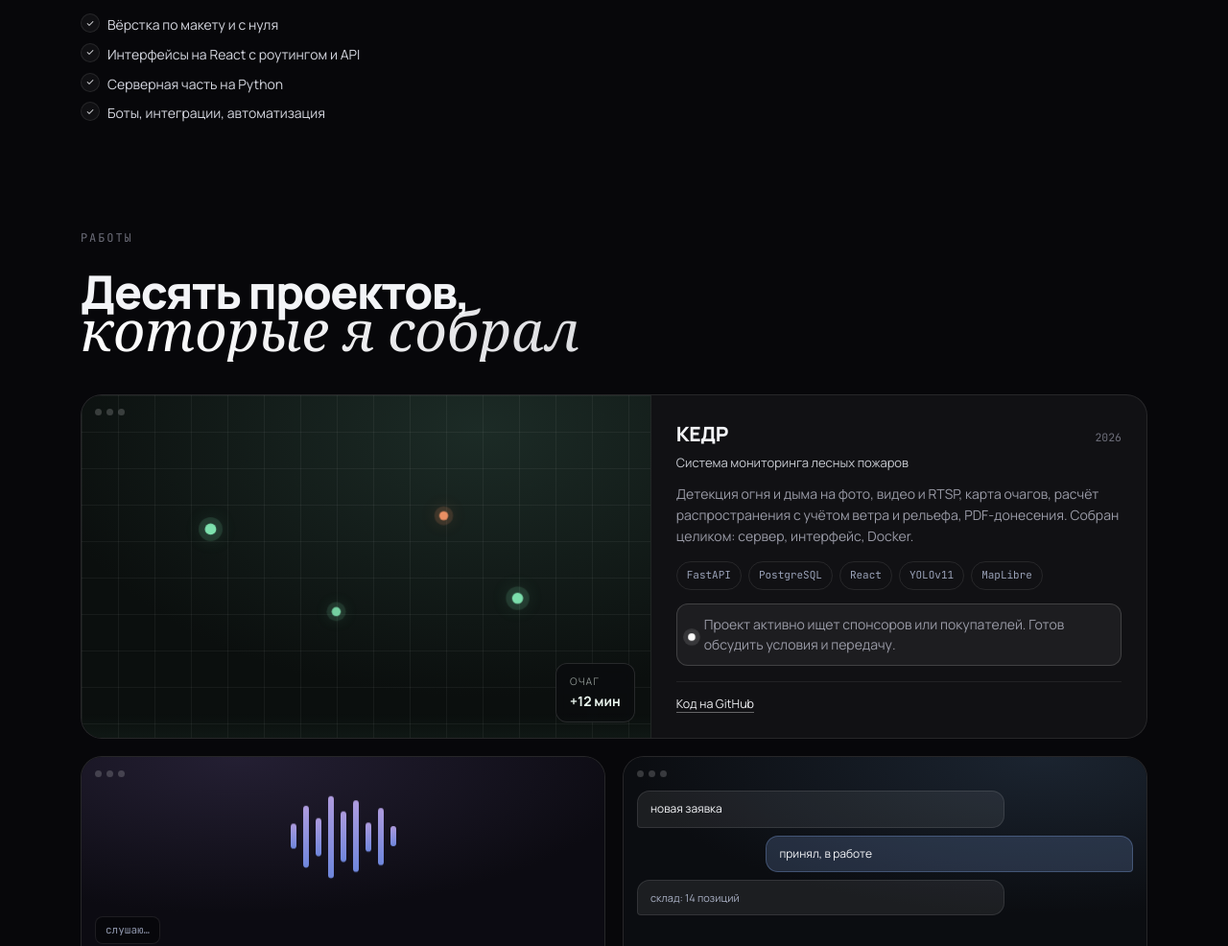
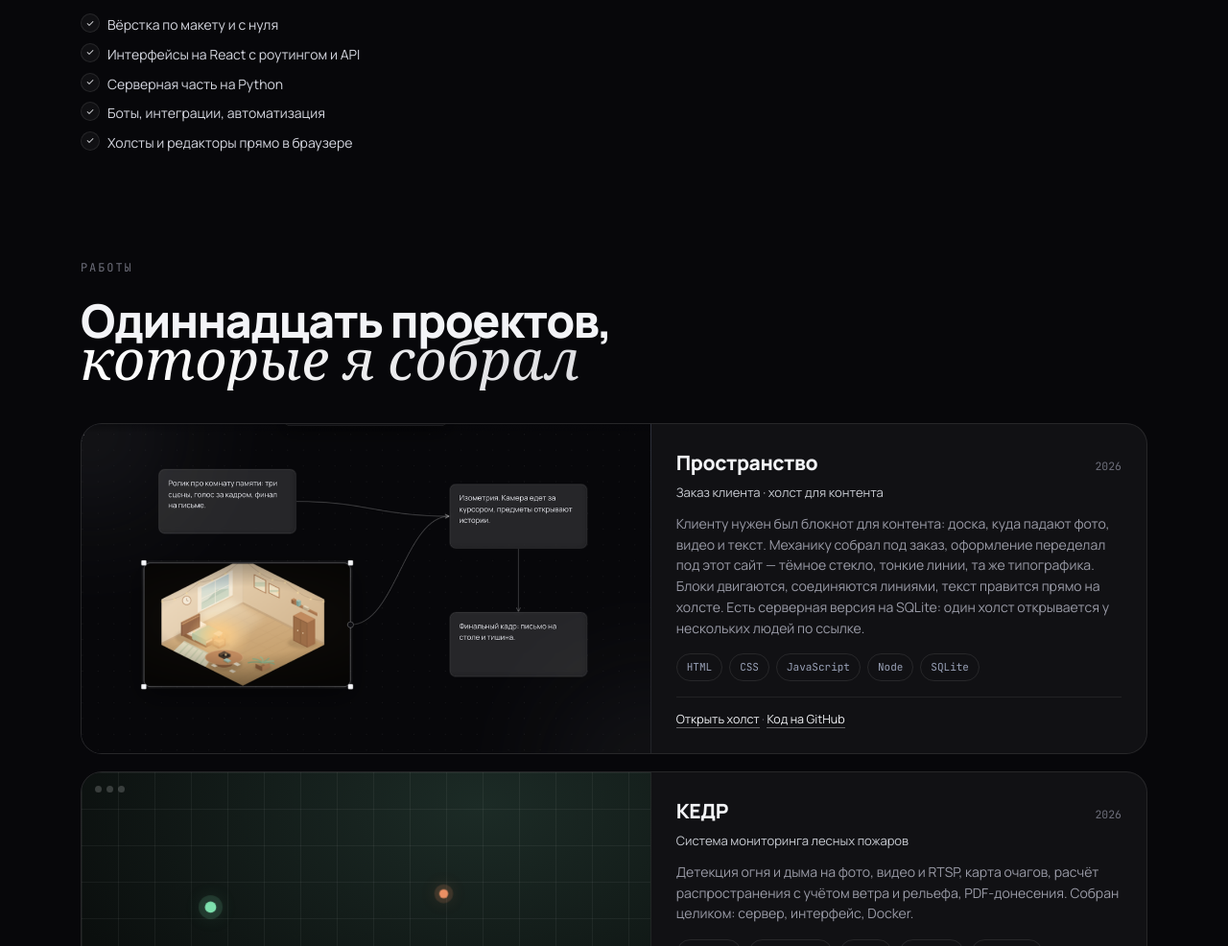
Before and after one commit to ARGAMEPRO/portfolio, a plain HTML site: page index.html in a window 1280 px wide. Shown: the part 1640-2626 px from the top of the page at 96% size. Drawn offline with nearby package versions, Linux system fonts and the light colour scheme.

Commit message:
Пространство в портфолио: заказ клиента в дизайне сайта

```diff
--- a/index.html
+++ b/index.html
@@ -126,6 +126,7 @@
         <li>Интерфейсы на React с роутингом и API</li>
         <li>Серверная часть на Python</li>
         <li>Боты, интеграции, автоматизация</li>
+        <li>Холсты и редакторы прямо в браузере</li>
       </ul>
     </div>
     <aside class="about-card reveal">
@@ -139,10 +140,28 @@
   <section class="works" id="works">
     <div class="works-head reveal">
       <p class="eyebrow">работы</p>
-      <h2>Десять проектов,<br><span class="hand">которые я собрал</span></h2>
+      <h2>Одиннадцать проектов,<br><span class="hand">которые я собрал</span></h2>
     </div>
 
     <div class="grid">
+
+      <article class="work work-wide reveal">
+        <div class="preview has-img tall">
+          <img class="preview-img" src="assets/kwork/space/board.png" alt="Холст «Пространство» с блоками и связями" loading="lazy">
+          <span class="preview-caption">холст · связи · автосохранение</span>
+        </div>
+        <div class="work-body">
+          <div class="work-top"><h3>Пространство</h3><span class="year">2026</span></div>
+          <p class="work-sub">Заказ клиента · холст для контента</p>
+          <p>Клиенту нужен был блокнот для контента: доска, куда падают фото, видео и текст.
+            Механику собрал под заказ, оформление переделал под этот сайт — тёмное стекло,
+            тонкие линии, та же типографика. Блоки двигаются, соединяются линиями, текст
+            правится прямо на холсте. Есть серверная версия на SQLite: один холст открывается
+            у нескольких людей по ссылке.</p>
+          <ul class="tags"><li>HTML</li><li>CSS</li><li>JavaScript</li><li>Node</li><li>SQLite</li></ul>
+          <p class="work-foot"><a href="https://argamepro.github.io/space/" target="_blank" rel="noopener">Открыть холст</a> · <a href="https://github.com/ARGAMEPRO/space" target="_blank" rel="noopener">Код на GitHub</a></p>
+        </div>
+      </article>
 
       <article class="work work-wide reveal">
         <div class="preview pv-map">
```
Also changed, not shown: en/index.html (+20 -1 lines), assets/kwork/space/board.png (added).
